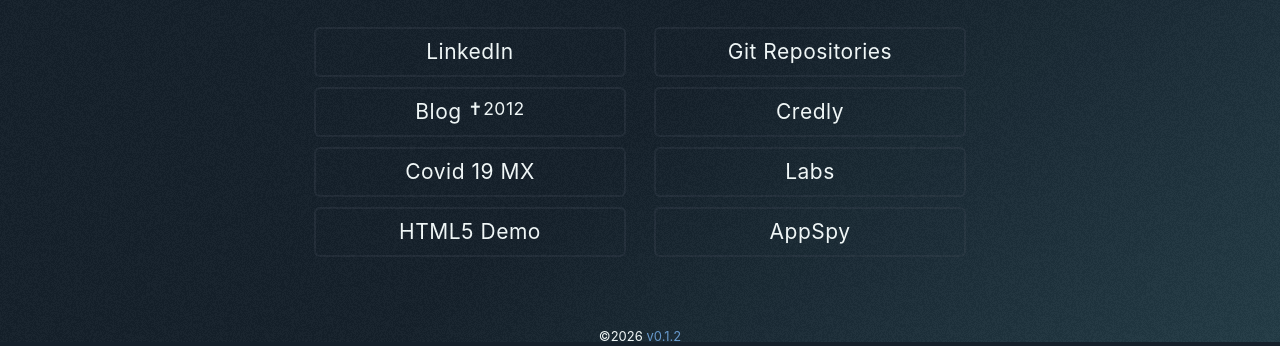
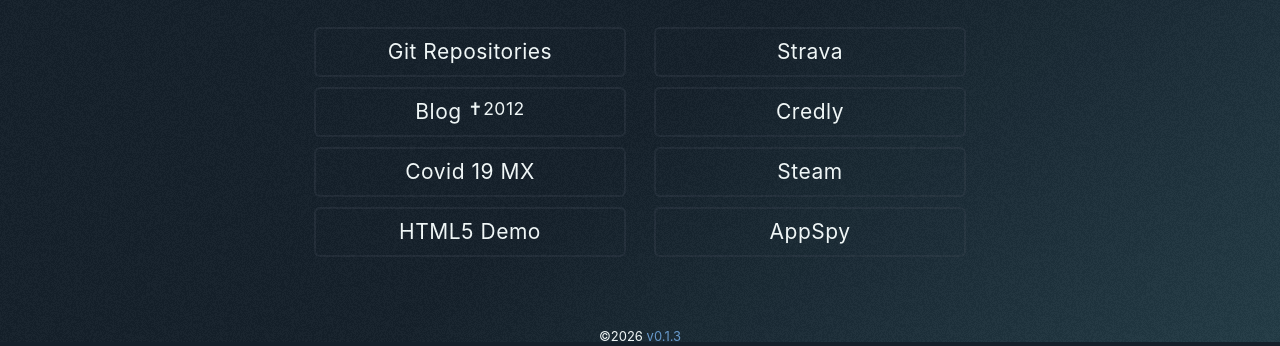
Before and after one commit to panchosoft/panchosoft.com, a website built with Vite: page index.html in a window 1280 px wide. Shown: the part 458-804 px from the top of the page. Built offline with nearby package versions, Linux system fonts and the light colour scheme; files whose address does not match are found by name.

Commit message:
fix: update navigation links and version number in footer

```diff
--- a/index.html
+++ b/index.html
@@ -151,10 +151,10 @@
       <div class="inner centered-div" id="nav-main">
         <ul class="main-list">
           <li>
-            <a href="https://www.linkedin.com/in/franciscoleyva/" target="_blank" rel="noopener noreferrer">LinkedIn</a>
+            <a href="https://github.com/panchosoft?tab=repositories" target="_blank" rel="noopener noreferrer">Git Repositories</a>
           </li>
           <li>
-            <a href="https://github.com/panchosoft?tab=repositories" target="_blank" rel="noopener noreferrer">Git Repositories</a>
+            <a href="https://www.strava.com/athletes/170377548" target="_blank" rel="noopener noreferrer">Strava</a>
           </li>
           <li>
             <a href="https://panchosoft.com/blog" target="_blank" rel="noopener noreferrer">Blog <sup>✝2012</sup></a>
@@ -166,7 +166,7 @@
             <a href="https://covid19mexico.net" target="_blank" rel="noopener noreferrer">Covid 19 MX</a>
           </li>
           <li class="allsides-2">
-            <a href="https://labs.panchosoft.com/" target="_blank" rel="noopener noreferrer">Labs</a>
+            <a href="https://steamcommunity.com/id/panchosoft/" target="_blank" rel="noopener noreferrer">Steam</a>
           </li>
           <li class="allsides-2">
             <a href="https://labs.panchosoft.com/frog/index.html" target="_blank" rel="noopener noreferrer">HTML5 Demo</a>
@@ -181,7 +181,7 @@
   <footer>
     <div class="inner centered-div footer">
       ©<span id="year"></span>
-      <a href="https://github.com/panchosoft/panchosoft.com" target="_blank" rel="noopener noreferrer">v0.1.2</a>
+      <a href="https://github.com/panchosoft/panchosoft.com" target="_blank" rel="noopener noreferrer">v0.1.3</a>
     </div>
   </footer>
   <script type="module" src="js/main.js"></script>
```
